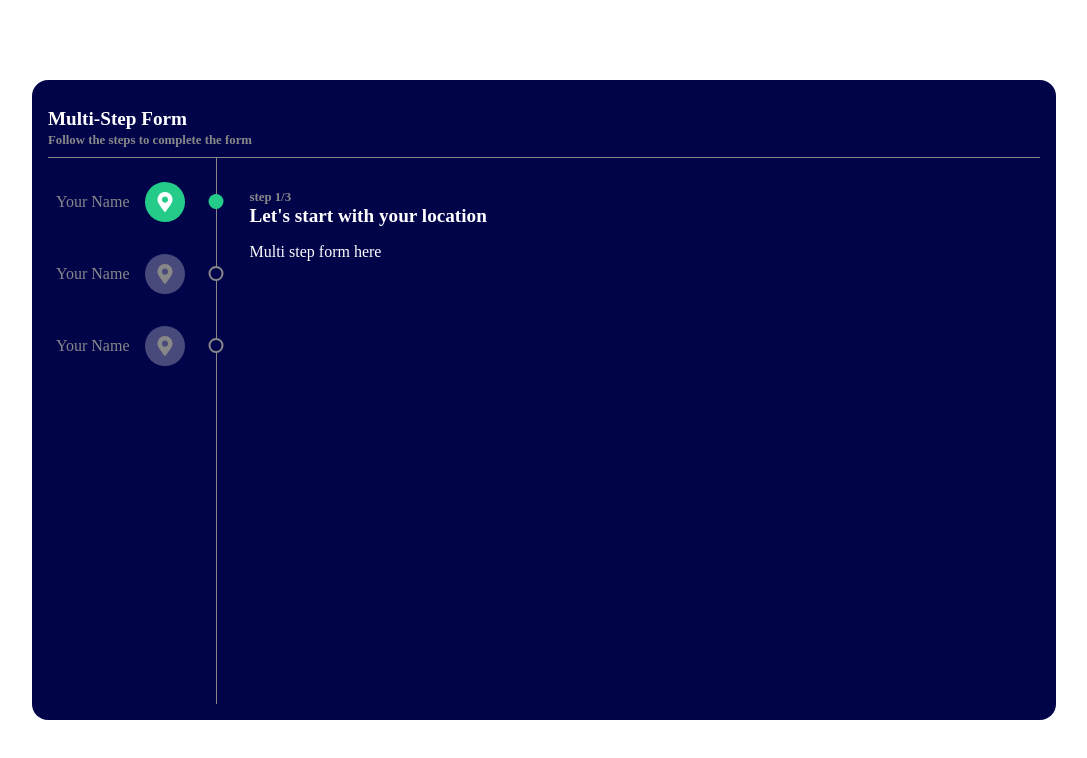
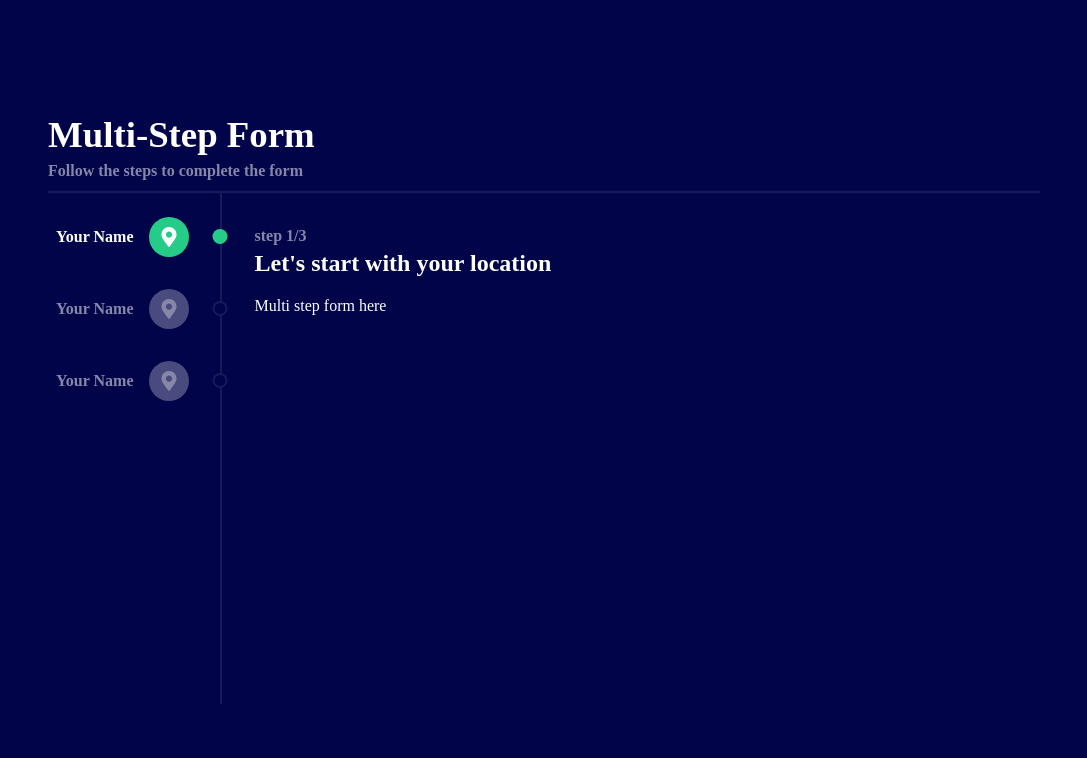
Before and after one commit to yakhousam/multistep-form-validation, a React (Create React App) app: page / in a window 1280 px wide. Shown: the top 758 px of the page, without its empty margins (96-1183 px from the left). Built offline with nearby package versions, Linux system fonts and the light colour scheme.

Commit message:
used css variables

```diff
--- a/src/components/Form/Form.module.css
+++ b/src/components/Form/Form.module.css
@@ -3,11 +3,12 @@
   padding-left: 2rem;
 }
 .h1 {
-  font-size: 0.8rem;
-  color: #888;
+  font-size: 1rem;
+  color: var(--text-color-secondary);
 }
 .strong {
   display: block;
-  font-size: 1.2rem;
-  color: #fff;
+  font-size: 1.5rem;
+  line-height: 1.5;
+  color: var(--text-color-primary);
 }
--- a/src/components/Header/Header.module.css
+++ b/src/components/Header/Header.module.css
@@ -1,10 +1,10 @@
 .h1 {
-  color: #888;
-  font-size: 0.8rem;
+  color: var(--text-color-secondary);
+  font-size: 1rem;
 }
 .strong {
   display: block;
-  color: #fff;
-  font-size: 1.2rem;
+  color: var(--text-color-primary);
+  font-size: 2.3rem;
   line-height: 1.5;
 }
--- a/src/components/Stepper/Step.jsx
+++ b/src/components/Stepper/Step.jsx
@@ -3,7 +3,9 @@ import styles from "./Step.module.css";
 export function Step({ active }) {
   return (
     <div className={styles.container}>
-      <div className={styles.title}>Your Name</div>
+      <div className={`${styles.title} ${active ? styles.active : ""}`}>
+        Your Name
+      </div>
       <div className={`${styles.icon} ${active ? styles.active : ""}`}>
         <FaMapMarkerAlt size={20} />
       </div>
--- a/src/components/Stepper/Step.module.css
+++ b/src/components/Stepper/Step.module.css
@@ -4,14 +4,18 @@
   margin-bottom: 2rem;
 }
 .title {
-  color: #888;
+  font-weight: bold;
+  color: var(--text-color-secondary);
+}
+.title.active {
+  color: var(--text-color-primary);
 }
 .icon {
   height: 40px;
   width: 40px;
-  background-color: #494a7c;
+  background-color: var(--color-secondary);
   border-radius: 50%;
-  color: #888;
+  color: var(--text-color-secondary);
   display: flex;
   justify-content: center;
   align-items: center;
@@ -20,19 +24,19 @@
 .dot {
   height: 15px;
   width: 15px;
-  border: solid 2px #888;
+  border: solid 2px var(--border);
   border-radius: 50%;
   transform: translateX(50%);
-  background-color: #02044a;
+  background-color: var(--background-color);
   margin-left: auto;
 }
 
 .icon.active {
-  background-color: #25cc89;
-  color: #fff;
+  background-color: var(--color-primary);
+  color: var(--text-color-primary);
 }
 
 .dot.active {
   border: none;
-  background-color: #25cc89;
+  background-color: var(--color-primary);
 }
--- a/src/components/Stepper/Stepper.module.css
+++ b/src/components/Stepper/Stepper.module.css
@@ -2,6 +2,6 @@
   height: 100%;
   display: flex;
   flex-direction: column;
-  border-right: solid thin #888;
+  border-right: solid 2px var(--border);
   padding: 1.5rem 0 0 0.5rem;
 }
--- a/src/components/View.module.css
+++ b/src/components/View.module.css
@@ -8,7 +8,6 @@
   height: 80vh;
   min-height: fit-content;
   width: 80%;
-  background-color: #02044a;
   padding: 1rem;
   display: flex;
   flex-direction: column;
@@ -17,5 +16,5 @@
 .wrapper {
   flex: 1;
   display: flex;
-  border-top: solid thin #888;
+  border-top: solid 2px var(--border);
 }
--- a/src/index.css
+++ b/src/index.css
@@ -1,7 +1,18 @@
+:root {
+  --background-color: #02044a;
+  --color-primary: #25cc88;
+  --color-secondary: #494a7d;
+  --border: rgba(73, 74, 125, 0.32);
+  --border-hover: #fff;
+  --border-active: #2db27c;
+  --text-color-primary: #fff;
+  --text-color-secondary: #8687a8;
+}
 html,
 body {
   margin: 0;
   padding: 0;
+  background-color: var(--background-color);
 }
 
 * {
```
